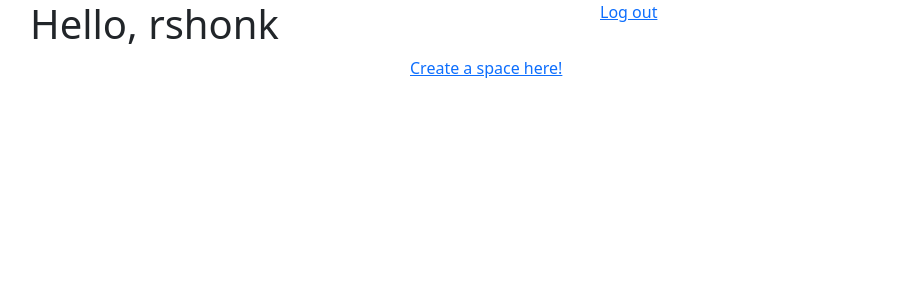
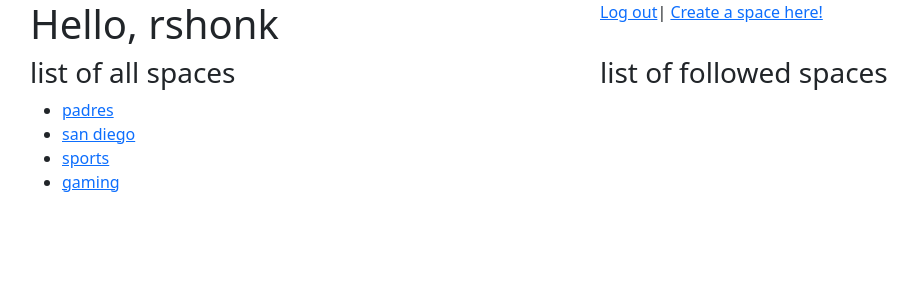
Before and after one commit to Robert-Shonk/spaces, a Django app: page /profile/ in a window 1280 px wide. Shown: the top 300 px of the page, without its empty margins (52-970 px from the left). Run offline with Django 4.2, Linux system fonts and the light colour scheme; a user stored in the database is signed in; data comes from the database, SQL or seed files in the repository; both versions use the stored data as it was after the commit; some libraries are stand-ins or nearby versions.

Commit message:
Added list of all spaces to profile page. Links take user to each

```diff
--- a/main/templates/main/profile.html
+++ b/main/templates/main/profile.html
@@ -19,20 +19,23 @@
 
         </div>
         <div class="col">
-            <a href="{% url 'main:logout_user' %}">Log out</a>
+            <a href="{% url 'main:logout_user' %}">Log out</a>|
+            <a href="{% url 'main:create_space' %}">Create a space here!</a>
         </div>
 
     </div>
 
     <div class="row">
         <div class="col">
-
+            <h3>list of all spaces</h3>
+            <ul>
+                {% for spacename in spaces %}
+                    <li><a href="{% url 'main:space' spacename %}">{{ spacename }}</a></li>
+                {% endfor %}
+            </ul>
         </div>
         <div class="col">
-            <a href="{% url 'main:create_space' %}">Create a space here!</a>
-        </div>
-        <div class="col">
-
+            <h3>list of followed spaces</h3>
         </div>
     </div>
 </div>
--- a/main/urls.py
+++ b/main/urls.py
@@ -11,4 +11,5 @@ urlpatterns = [
     path('about/', views.about, name='about'),
     path('profile/', views.profile, name='profile'),
     path('createspace/', views.create_space, name='create_space'),
+    path('space/<str:spacename>/', views.space, name='space'),
 ]
--- a/main/views.py
+++ b/main/views.py
@@ -1,10 +1,9 @@
 from django.shortcuts import render, redirect
-from django.http import HttpResponse, Http404
+from django.http import HttpResponse
 from django.contrib.auth import authenticate, login, logout
 from django.contrib.auth.forms import AuthenticationForm
-from django.contrib.auth.models import User
 from .forms import CreateUserForm, CreateSpaceForm
-from .models import Moderator, Space
+from .models import Space
 
 
 # Create your views here.
@@ -57,7 +56,8 @@ def about(reqeust):
 def profile(request):
     if request.user.is_authenticated:
         username = request.user
-        return render(request, 'main/profile.html', {'username': username})
+        spaces = Space.objects.all()
+        return render(request, 'main/profile.html', {'username': username, 'spaces': spaces})
 
 
 def create_space(request):
@@ -80,3 +80,7 @@ def create_space(request):
         form = CreateSpaceForm()
 
         return render(request, 'main/createspace.html', {'form': form})
+
+
+def space(request, spacename):
+    return render(request, 'main/space.html', {'spacename': spacename})
```
Also changed, not shown: main/templates/main/space.html (added, +13 -0 lines), db.sqlite3.
